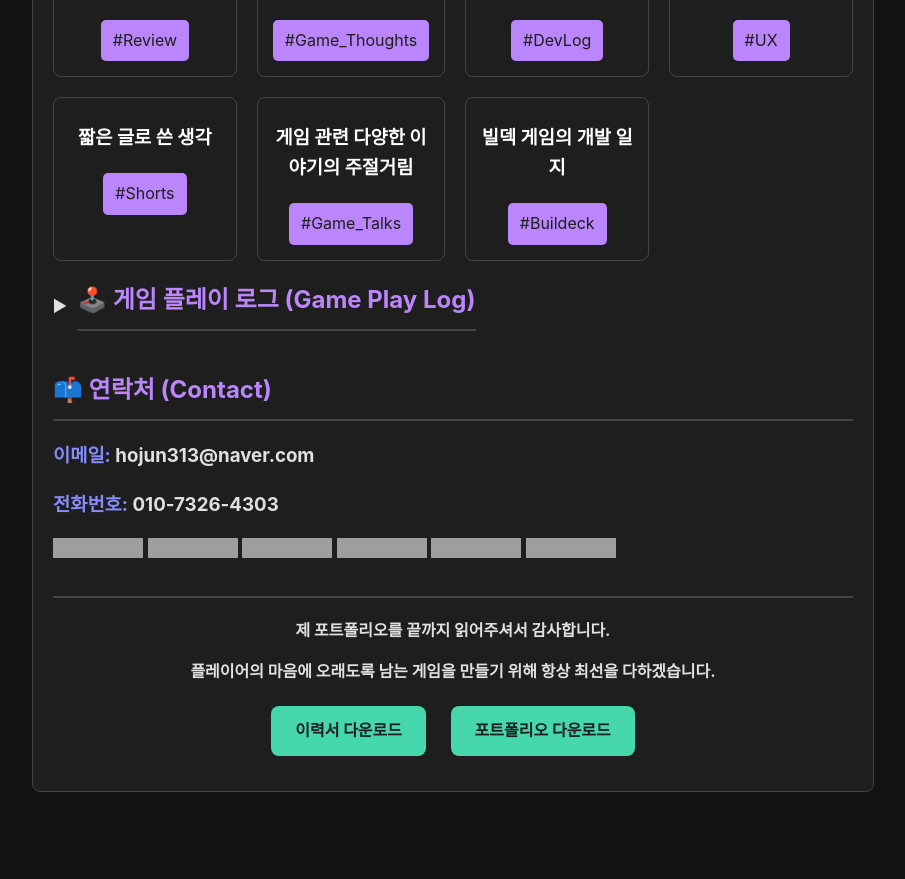
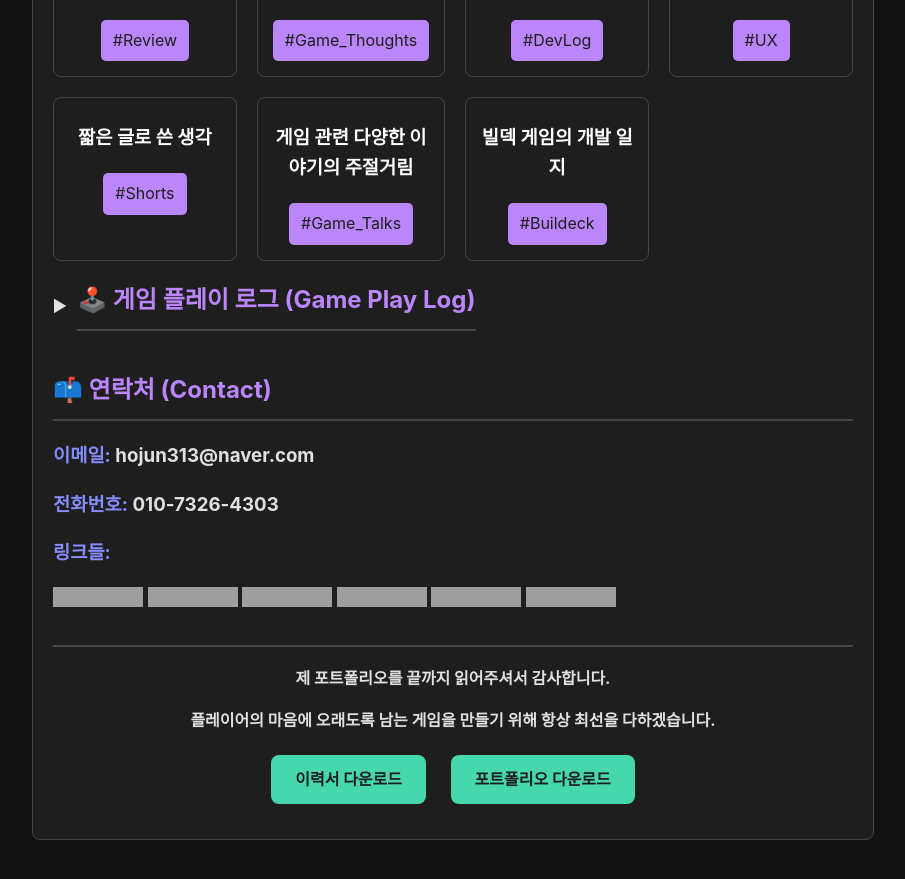
Before and after one commit to hojun313/hojun313.github.io, a Jekyll site: the page portfolio/index.html, which Jekyll copies as it is, in a window 1280 px wide and 900 px high, scrolled down 4732 px, cut to the strip 0-879 px from the top of the window. Shown: the whole strip, without its empty margins (187-1092 px from the left). Built offline with Jekyll 4.4.1, drawn with Linux system fonts in a browser that asks for light colours; before the commit the page ends 5584 px from its top, so only the background shows below that; grey boxes are pictures that could not be loaded.

Commit message:
Add 'Links' section to contact info in portfolio
Added a new '링크들' (Links) heading to the contact section in index.html for better organization. Also updated the attached PDF file.

```diff
--- a/portfolio/index.html
+++ b/portfolio/index.html
@@ -1399,6 +1399,7 @@
         <h2>📫 연락처 (Contact)</h2>
         <h3><strong>이메일:</strong> hojun313@naver.com</h3>
         <h3><strong>전화번호:</strong> 010-7326-4303</h3>
+        <h3><strong>링크들:</strong></h3>
         <div class="contact-links">
             <a href="https://hojun313.github.io/">
                 <img src="https://img.shields.io/badge/Blog-1e90ff?style=for-the-badge&logo=blogger&logoColor=white">
```
Also changed, not shown: 1 other file.
